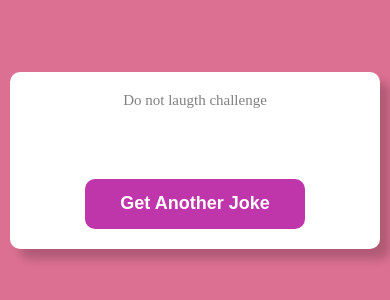
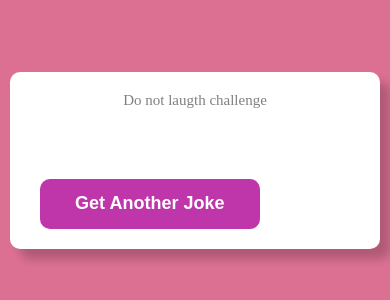
Before and after one commit to ArthurKouam/Dad-joke, a plain HTML site: page index.html in a window 390 px wide. Shown: the part 262-562 px from the top of the page. Drawn offline with Linux system fonts and the light colour scheme; no server answers.

Commit message:
Update style.css

```diff
--- a/style.css
+++ b/style.css
@@ -51,3 +51,12 @@ div button{
 div button:active{
     transform: scale(0.97);
 }
+
+@media(max-width: 500px){
+	div{
+		heigh: 50%;
+		display: flex;
+		flex-direction: column;
+		justify-content: space-around;
+}
+}
```
